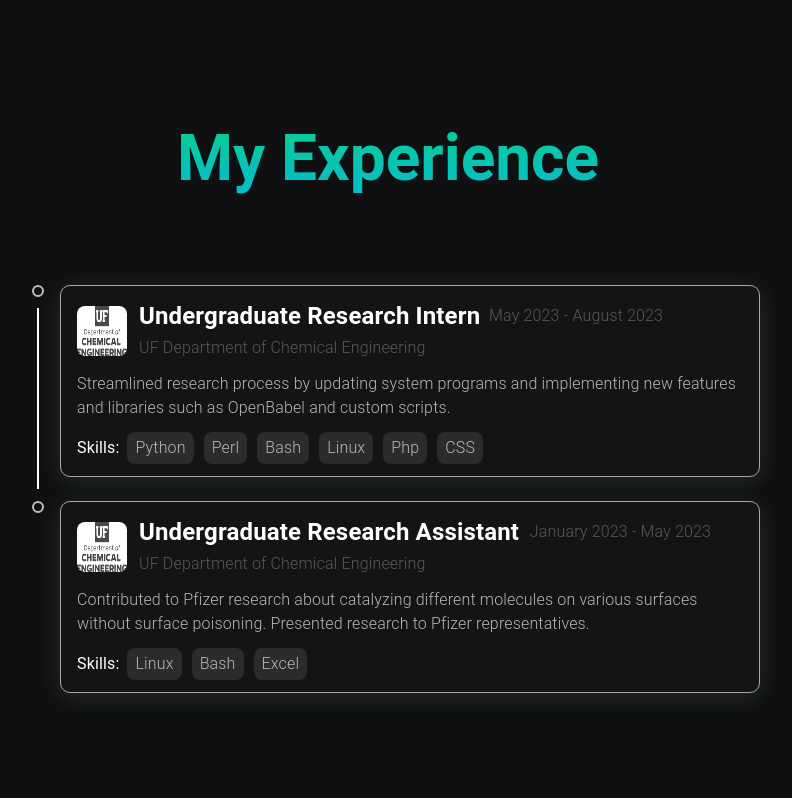
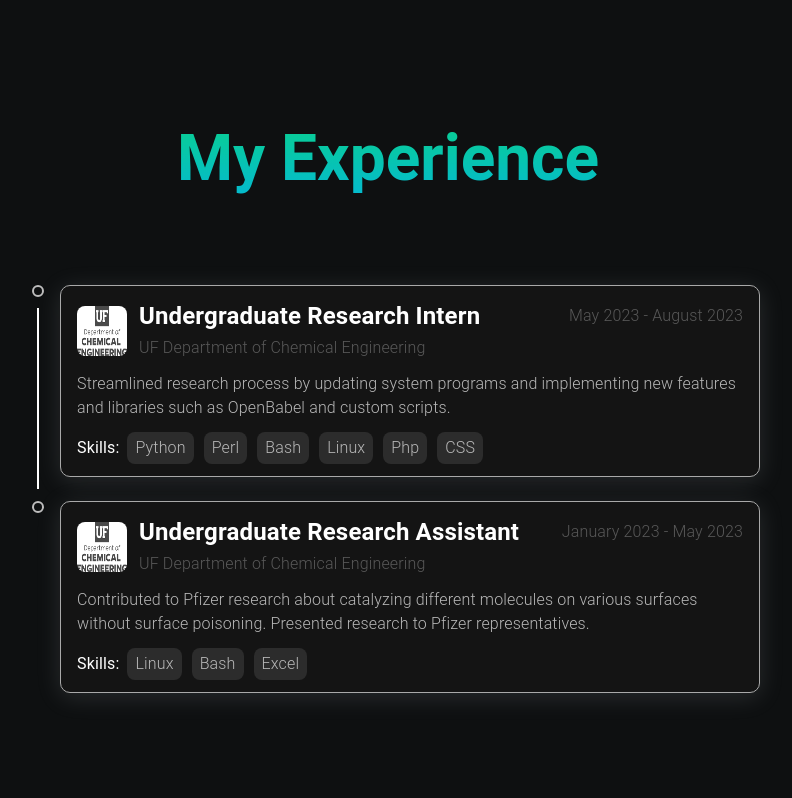
Before and after one commit to apshay/apshay.github.io, a Next.js app: page / in a window 1280 px wide. Shown: the part 1645-2443 px from the top of the page, without its empty margins (252-1044 px from the left). Built offline with nearby package versions, Linux system fonts and the light colour scheme.

Commit message:
Fixed minor spacing error + other optimizations

```diff
--- a/app/footer.tsx
+++ b/app/footer.tsx
@@ -1,4 +1,3 @@
-"use client";
 import React from "react";
 
 function Footer() {
--- a/app/globals.css
+++ b/app/globals.css
@@ -504,6 +504,7 @@ h2 {
   justify-content: left;
   align-items: center;
   gap: 12px;
+  width: 100%
 
 }
 .experience--header--text {
--- a/app/myskills.tsx
+++ b/app/myskills.tsx
@@ -15,7 +15,7 @@ export default function MySkills() {
             <div className="skills--list">
               {item?.skills?.map((skill, index2) => (
                 <div key={index2} className="skill">
-                  <img className="skill--img" src={skill.img} alt={skill.name} />
+                  <img className="skill--img" src={skill.img} alt={"Aiden Shay's " + skill.name + "Skill"} />
                   <p className="skill--name">{skill.name}</p>
                 </div>
               ))}
```
